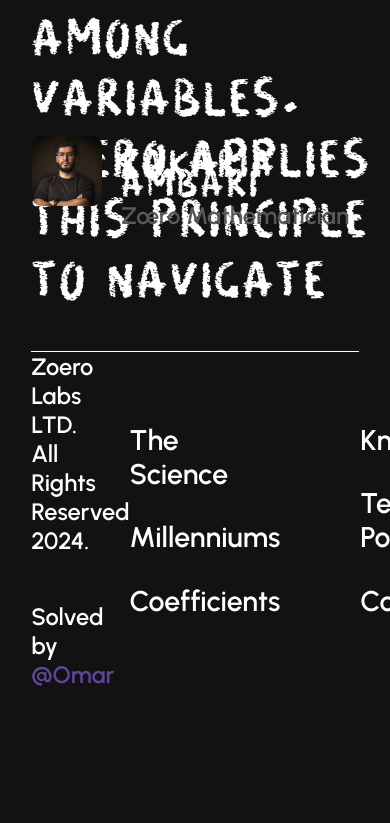
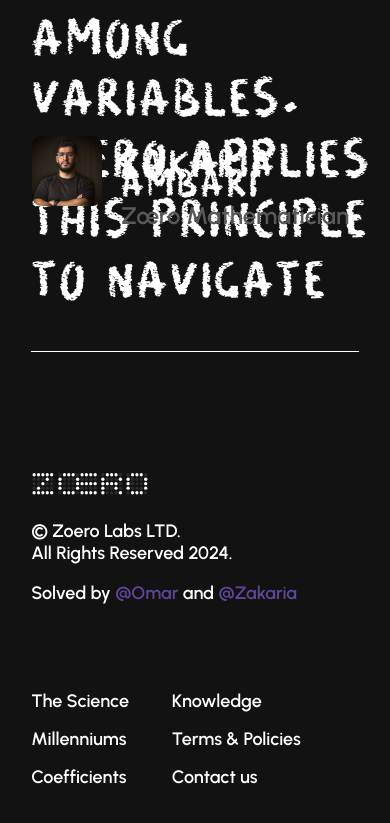
Before and after one commit to ivantrejoc/zoerowebsite, a React (Vite) app: page / in a window 390 px wide. Shown: the part 6384-7207 px from the top of the page. Before the commit the page ends 7073 px from the top, so only its background shows below. Built offline with nearby package versions, Linux system fonts and the light colour scheme.

Commit message:
footer/responsive

```diff
--- a/src/assets/css/_default.css
+++ b/src/assets/css/_default.css
@@ -109,11 +109,6 @@ letter-spacing: 0.15rem;
 }
 
 /* Footer Style */
-#left-items{
-  display: flex;
-  flex-direction: column;
-  width: 30%;
-}
 
  #logo-footer{
   width: 7.36156rem;
@@ -123,7 +118,7 @@ letter-spacing: 0.15rem;
 }
 
 .rights{
-  width: 65%;
+  width: 100%;
   color: var(--White, #FFF);
   font-family: Urbanist;
   font-size: 1.48225rem;
@@ -150,20 +145,6 @@ letter-spacing: 0.15rem;
   line-height: normal;
 }
 
-#right-items{
-  display: flex;
-  justify-content: center;
-  align-items: flex-start;
-  gap: 5rem;
-
-}
-
-#nav-1, #nav-2{
-  display: flex;
-  flex-direction: column;
-  gap: 1.85rem;
-}
-
 .footerLinks{
   color: var(--White, #FFF);
   font-family: Urbanist;
@@ -172,6 +153,12 @@ letter-spacing: 0.15rem;
   font-weight: 600;
   line-height: normal;
   text-decoration: none;
+}
+
+@media (max-width: 577px){
+  .footerLinks, .rights, #solvedText, .highlight{
+    font-size: 1.125rem;
+  }
 }
 
 .footerLinks:hover{
--- a/src/components/footer/Footer.jsx
+++ b/src/components/footer/Footer.jsx
@@ -1,6 +1,9 @@
 import { Box } from "@mui/material";
+import { useTheme } from "@mui/material/styles";
 import zoeroLogo from "../../assets/img/zoero-logo.svg";
+
 const Footer = () => {
+  const theme = useTheme();
   return (
     <Box
       id="footer-container"
@@ -12,7 +15,13 @@ const Footer = () => {
         width: "100%",
         height: "40vh",
         overflowX: "hidden",
-        marginBottom: "0"
+        marginBottom: "0",
+        [theme.breakpoints.down("md")]: {
+          height: "90vh"
+        },
+        [theme.breakpoints.down("sm")]: {
+          height: "60vh"
+        }
       }}
     >
       <Box
@@ -20,18 +29,70 @@ const Footer = () => {
         sx={{
           display: "flex",
           alignItems: "center",
-          justifyContent: "space-between",
+          justifyContent: "start",
           position: "relative",
           width: "84vw",
           height: "100%",
           margin: "0 8vw 0 8vw",
-          borderTop: "1px solid #FFF"
+          borderTop: "1px solid #FFF",
+          paddingTop: 3,
+          gap: "39.6%",
+          [theme.breakpoints.down("xxl")]: {
+            gap: "26.8%",
+            paddingBottom: 2
+          },
+          [theme.breakpoints.down("md")]: {
+            display: "flex",
+            flexDirection: "column",
+            alignItems: "start",
+            justifyContent: "center",
+            paddingTop: 0,
+            paddingBottom: 0,
+            gap: 2
+          }
         }}
       >
-        <div id="left-items">
-          <div id="logo-container">
+        <Box
+          id="left-items"
+          sx={{
+            display: "flex",
+            flexDirection: "column",
+            alignItems: "start",
+            justifyContent: "center",
+            width: "30%",
+            height: "100%",
+            maxHeight: "100%",
+            [theme.breakpoints.down("xxl")]: {
+              width: "32.5%"
+            },
+            [theme.breakpoints.down("md")]: {
+              width: "100%",
+              height: "50%"
+            }
+          }}
+        >
+          <Box
+            id="logo-container"
+            sx={{
+              [theme.breakpoints.down("xxl")]: {
+                marginTop: 2
+              },
+              [theme.breakpoints.down("md")]: {
+                width: "33%",
+                marginTop: 0
+              }
+            }}
+          >
             <img id="logo-footer" src={zoeroLogo} alt="zoero-logo" />
-          </div>
+          </Box>
+          <Box
+            id="credits-container"
+            sx={{
+              [theme.breakpoints.down("md")]: {
+                width: "100%"
+              }
+            }}
+          >
             <p className="rights">
               © Zoero Labs LTD. <br></br>
               All Rights Reserved 2024.
@@ -40,9 +101,43 @@ const Footer = () => {
               Solved by <span className="highlight">@Omar</span> and{" "}
               <span className="highlight">@Zakaria</span>
             </p>
-        </div>
-        <div id="right-items">
-          <div id="nav-1">
+          </Box>
+        </Box>
+        <Box
+          id="right-items"
+          sx={{
+            display: "flex",
+            justifyContent: "start",
+            alignItems: "start",
+            gap: "5rem",
+            marginTop: 6,
+            [theme.breakpoints.down("xxl")]: {
+              gap: "5rem"
+            },
+            [theme.breakpoints.down("md")]: {
+              marginTop: 0
+            },
+            [theme.breakpoints.down("sm")]: {
+              width: "100%",
+              gap: "1rem",
+              justifyContent: "start"
+            }
+          }}
+        >
+          <Box
+            id="nav-1"
+            sx={{
+              display: "flex",
+              flexDirection: "column",
+              gap: "0.75rem",
+              [theme.breakpoints.down("xxl")]: {
+                gap: "1rem"
+              },
+              [theme.breakpoints.down("sm")]: {
+                width: "40%"
+              }
+            }}
+          >
             <a className="footerLinks" href="#">
               The Science
             </a>
@@ -52,8 +147,21 @@ const Footer = () => {
             <a className="footerLinks" href="/#coefficients">
               Coefficients
             </a>
-          </div>
-          <div id="nav-2">
+          </Box>
+          <Box
+            id="nav-2"
+            sx={{
+              display: "flex",
+              flexDirection: "column",
+              gap: "0.75rem",
+              [theme.breakpoints.down("xxl")]: {
+                gap: "1rem"
+              },
+              [theme.breakpoints.down("sm")]: {
+                width: "60%"
+              }
+            }}
+          >
             <a className="footerLinks" href="#">
               Knowledge
             </a>
@@ -63,8 +171,8 @@ const Footer = () => {
             <a className="footerLinks" href="/contact">
               Contact us
             </a>
-          </div>
-        </div>
+          </Box>
+        </Box>
       </Box>
     </Box>
   );
```
Lines whose indentation alone changed are shown as unchanged.
